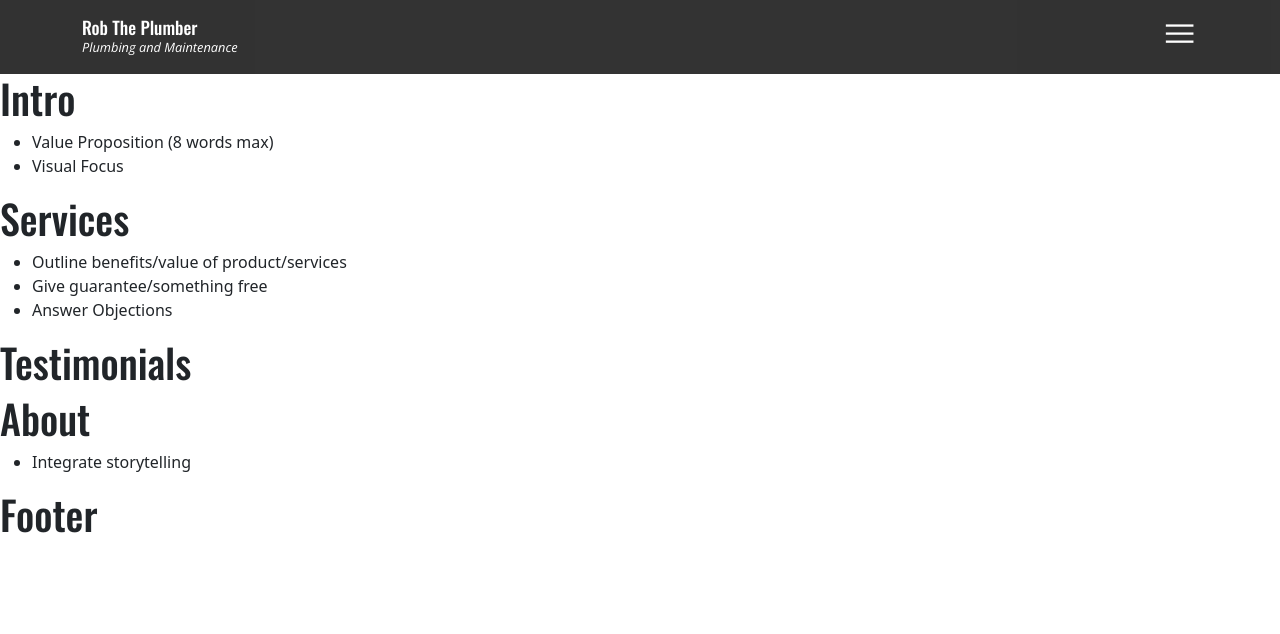
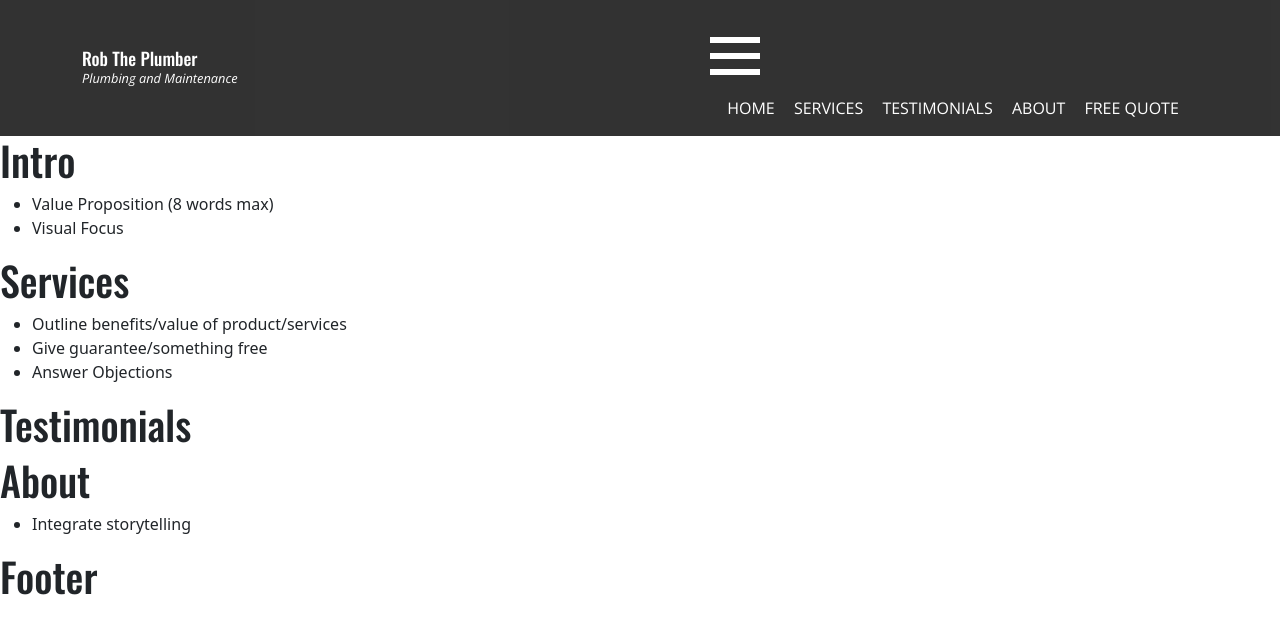
Before and after one commit to solidus-development/rob-the-plumber, a React (Create React App) app: page / in a window 1280 px wide. Shown: the top 634 px of the page. Built offline with nearby package versions, Linux system fonts and the light colour scheme.

Commit message:
added burger menu animation

```diff
--- a/public/index.html
+++ b/public/index.html
@@ -24,7 +24,7 @@
       work correctly both with client-side routing and a non-root public URL.
       Learn how to configure a non-root public URL by running `npm run build`.
     -->
-    <link rel="stylesheet" href="https://fonts.googleapis.com/css2?family=Material+Symbols+Outlined:opsz,wght,FILL,GRAD@20..48,100..700,0..1,-50..200" />
+
     <title>Rob The Plumber</title>
   </head>
   <body>
@@ -40,5 +40,6 @@
       To begin the development, run `npm start` or `yarn start`.
       To create a production bundle, use `npm run build` or `yarn build`.
     -->
+
   </body>
 </html>
--- a/src/App.css
+++ b/src/App.css
@@ -52,11 +52,75 @@ h3, p {
     font-size: 0.8em;
 }
 
-.material-symbols-outlined {
-  font-variation-settings:
-  'FILL' 0,
-  'wght' 400,
-  'GRAD' 0,
-  'opsz' 48;
-  font-size: 2.3em;
+.menu-btn {
+    transition: all .5s ease-in-out;
+    width: 80px;
+    height: 80px;
+    position: relative;
+    display: flex;
+    justify-content: center;
+    align-items: center;
 }
+
+.menu-btn__burger {
+    width: 50px;
+    height: 6px;
+    background-color: white;
+    transition: all .5s ease-in-out;
+}
+
+.menu-btn__burger::before,
+.menu-btn__burger::after {
+    content: '';
+    position: absolute;
+    width: 50px;
+    height: 6px;
+    background-color: white;
+    transition: all .5s ease-in-out;
+}
+
+.menu-btn__burger::before {
+    transform: translateY(-16px);
+}
+
+.menu-btn__burger::after {
+    transform: translateY(16px);
+}
+
+.menu-btn.open .menu-btn__burger {
+    transform: translateX(-50px);
+    background: transparent;
+}
+
+.menu-btn.open .menu-btn__burger::before {
+    transform: rotate(45deg) translate(35px, -35px);
+}
+
+.menu-btn.open .menu-btn__burger::after {
+    transform: rotate(-45deg) translate(35px, 35px);
+}
+
+.full-menu {
+    display: none;
+}
+
+/* RESPONSIVE */
+
+@media screen and (min-width: 744px) {
+    /* HEADER */
+
+
+
+    .full-menu {
+        display: flex;
+        list-style: none;
+        font-family: 'Open Sans', sans-serif;
+        text-transform: uppercase;
+        margin: 0;
+    }
+
+    .full-menu li {
+        display: inline;
+        margin-right: 1.2em;
+    }
+}
--- a/src/components/Header.js
+++ b/src/components/Header.js
@@ -1,6 +1,9 @@
 import Container from "react-bootstrap/Container";
+import { useState } from "react";
 
 function Header() {
+  const [menuOpen, setMenuOpen] = useState(false);
+
   return (
     <div className="header">
       <Container>
@@ -9,7 +12,19 @@ function Header() {
           <p className="tagline">Plumbing and Maintenance</p>
         </div>
         <div className="navigation">
-          <span class="material-symbols-outlined">menu</span>
+          <div className={menuOpen ? 'menu-btn open' : 'menu-btn'} onClick={() => setMenuOpen(!menuOpen)}>
+            <div className="menu-btn__burger"></div>
+          </div>
+
+          {/* FOR LARGER TABLETS AND DESKTOP */}
+
+          <ul className="full-menu">
+            <li>Home</li>
+            <li>Services</li>
+            <li>Testimonials</li>
+            <li>About</li>
+            <li>Free Quote</li>
+          </ul>
         </div>
       </Container>
     </div>
```
Also changed, not shown: 1 other file (tests, documents, lock files or other folders).
